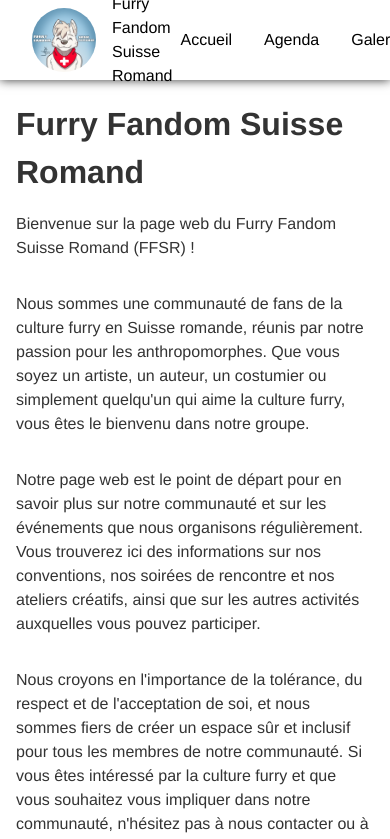
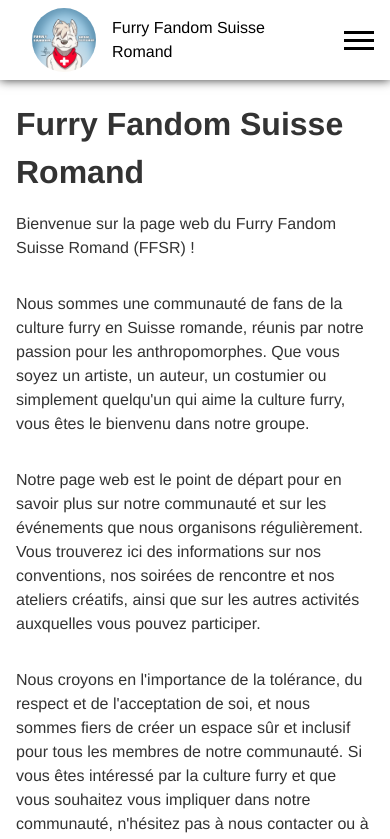
Before and after one commit to dindin-nibnib/ffsr-website, a Next.js app: page / in a window 390 px wide. Shown: the top 839 px of the page. Built offline with nearby package versions, Linux system fonts and the light colour scheme.

Commit message:
added mobile styling

```diff
--- a/app/layout.tsx
+++ b/app/layout.tsx
@@ -1,14 +1,16 @@
+"use client";
 import Image from "next/image";
 import "./style.scss";
 import ffsrIcon from "/assets/ffsr.png";
 import Link from "next/link";
-import { usePathname } from "next/navigation";
+import { useState } from "react";
 
 export default function RootLayout({
 	children,
 }: {
 	children: React.ReactNode;
 }) {
+	const [menuOpen, setMenuOpen] = useState(false);
 	return (
 		<html>
 			<head />
@@ -25,7 +27,17 @@ export default function RootLayout({
 							Furry Fandom Suisse Romand
 						</span>
 					</Link>
-					<nav>
+					<div className="burger"
+						onClick={() => setMenuOpen(!menuOpen)}
+					>
+						<span />
+						<span />
+						<span />
+					</div>
+					<nav
+						className={menuOpen ? "open" : ""}
+						onClick={() => setMenuOpen(false)}
+					>
 						<ul>
 							<li>
 								<Link
--- a/app/style.scss
+++ b/app/style.scss
@@ -85,11 +85,82 @@ body {
       }
     }
 
+    .burger {
+      display: none;
+
+      @media (max-width: 768px) {
+        display: block;
+        margin: 0 1rem;
+      }
+
+      span {
+        display: block;
+        width: 30px;
+        height: 3px;
+        background-color: black;
+        margin: 5px 0;
+        transition: all 300ms ease-in-out;
+
+        @media (prefers-color-scheme: dark) {
+          background-color: white;
+        }
+      }
+    }
+
     nav {
+      @media screen and (max-width: 768px) {
+        position: absolute;
+        top: -200vh;
+        left: 0;
+        right: 0;
+        height: calc(100vh - 80px);
+        transition: all 300ms ease-in-out;
+
+        ul {
+          flex-direction: column;
+          background-color: $primary-light;
+          box-shadow: inset 0 5px 10px -10px $primary-dark,
+            0px 50vh 25vh 25vh rgba($primary-dark, 0.7);
+
+          @media (prefers-color-scheme: dark) {
+            background-color: $primary-dark;
+            box-shadow: inset 0 5px 10px -10px black,
+              0px 50vh 25vh 25vh rgba(black, 0.7);
+          }
+          li {
+            margin: 0;
+            width: 100%;
+            border-bottom: 1px solid $primary-dark;
+
+            &:last-child {
+              border-bottom: none;
+            }
+
+            @media (prefers-color-scheme: dark) {
+              border-bottom: 1px solid $primary-light;
+              &:last-child {
+                border-bottom: none;
+              }
+            }
+
+            a {
+              display: block;
+              padding: 1rem;
+              text-align: center;
+            }
+          }
+        }
+
+        &.open {
+          top: 80px;
+        }
+      }
+
       ul {
         display: flex;
         list-style: none;
         align-items: center;
+        padding: 0;
         li {
           margin: 0 1rem;
         }
```
